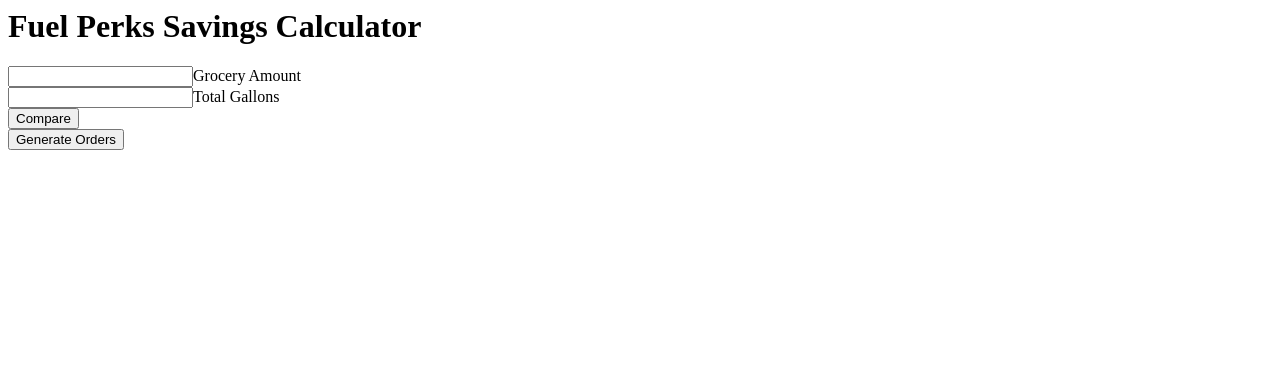
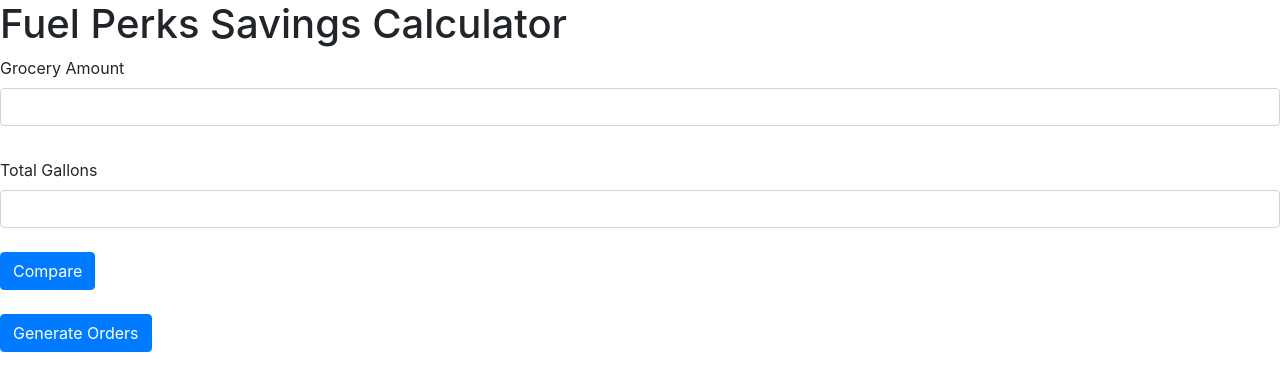
Before and after one commit to Brehmly/Brehmly.github.io, a plain HTML site: page index.html in a window 1280 px wide. Drawn offline with nearby package versions, Linux system fonts and the light colour scheme.

Commit message:
Update index.html

```diff
--- a/index.html
+++ b/index.html
@@ -1,22 +1,34 @@
 <html>
     <header>
+            <meta name="viewport" content="width=device-width, initial-scale=1.0">
+            <link rel="stylesheet" href="https://stackpath.bootstrapcdn.com/bootstrap/4.1.3/css/bootstrap.min.css" integrity="sha384-MCw98/SFnGE8fJT3GXwEOngsV7Zt27NXFoaoApmYm81iuXoPkFOJwJ8ERdknLPMO" crossorigin="anonymous">
+            <script src="https://code.jquery.com/jquery-3.3.1.slim.min.js" integrity="sha384-q8i/X+965DzO0rT7abK41JStQIAqVgRVzpbzo5smXKp4YfRvH+8abtTE1Pi6jizo" crossorigin="anonymous"></script>
+            <script src="https://cdnjs.cloudflare.com/ajax/libs/popper.js/1.14.7/umd/popper.min.js" integrity="sha384-UO2eT0CpHqdSJQ6hJty5KVphtPhzWj9WO1clHTMGa3JDZwrnQq4sF86dIHNDz0W1" crossorigin="anonymous"></script>
+            <script src="https://stackpath.bootstrapcdn.com/bootstrap/4.3.1/js/bootstrap.min.js" integrity="sha384-JjSmVgyd0p3pXB1rRibZUAYoIIy6OrQ6VrjIEaFf/nJGzIxFDsf4x0xIM+B07jRM" crossorigin="anonymous"></script>
+        </header>
+
+
         <body>
-            <meta name="viewport" content="width=device-width, initial-scale=1.0">
-            <h1>Fuel Perks Savings Calculator</h1>
-            <div>
-            <input id="groceryAmount">Grocery Amount</input><br>
+
+            <div class="form-group">
+                <h1>Fuel Perks Savings Calculator</h1>
+                <div class="col-xs-2">
+                    <label for="groceryAmount">Grocery Amount</label>
+                    <input class = "form-control mb-2" id="groceryAmount"></input><br>
+                </div>
+                <div class="col-xs-2">
+                    <label for="gallons">Total Gallons</label>
+                    <input class = "form-control" id="gallons"></input><br>
+                </div>
+                <div>
+                    <button class = "btn btn-primary" onclick = "return compare()">Compare</button><br><br>
+                </div>
+                    <button class = "btn btn-primary" onclick = "return filterOrders(createOrders())">Generate Orders</button>
+                <p id='orders'></p>
             </div>
-            <div>
-                <input id="gallons">Total Gallons</input><br>
-            </div>
-            <div>
-                <button onclick = "return compare()">Compare</button><br>
-            </div>
-            <button onclick = "return filterOrders(createOrders())">Generate Orders</button>
-            <p id='orders'></p>
 
         </body>
-    </header>
+
     <script src = 'chance.js'>
     </script>
     <script>
@@ -119,6 +131,7 @@
         createTable =()=>{
             let table = document.createElement("table");
             table.id = 'table';
+            table.classList.add("table")
             let row1 = table.insertRow(0);
 
             th = document.createElement("th");
```
